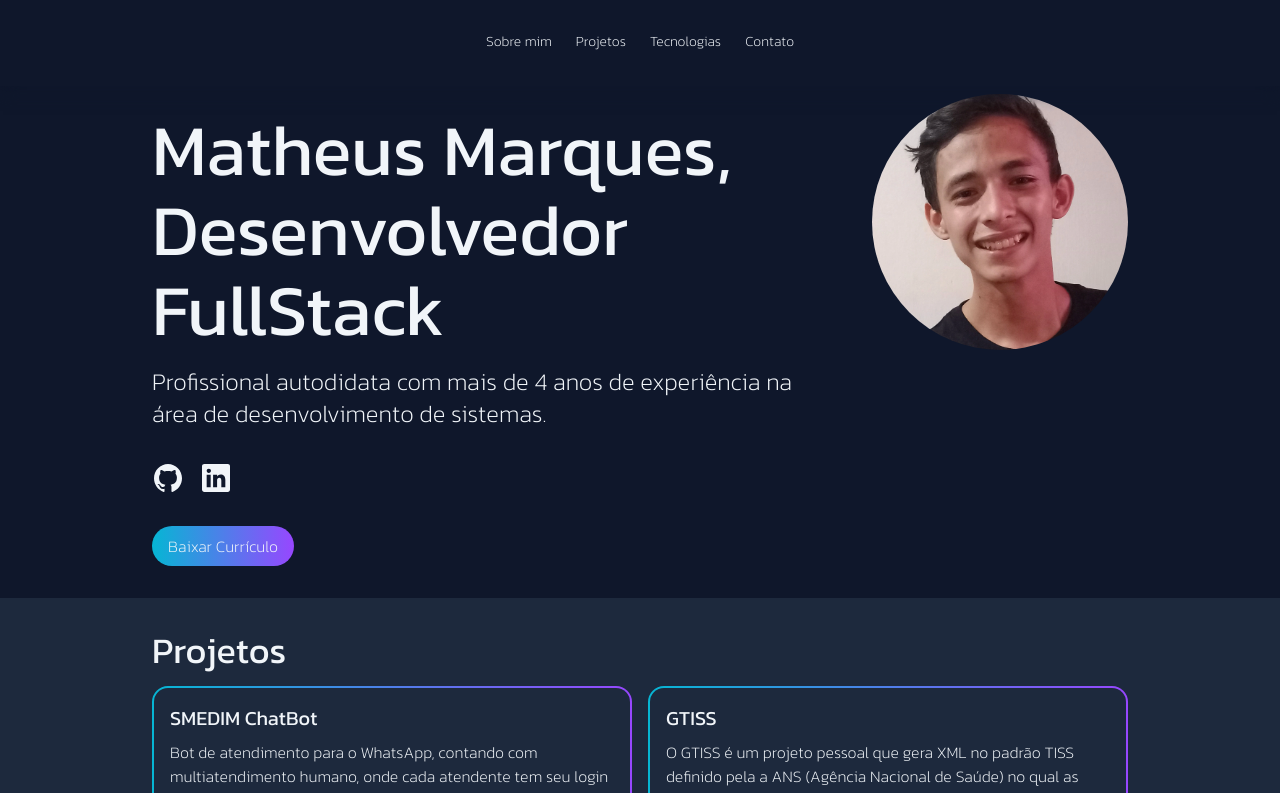
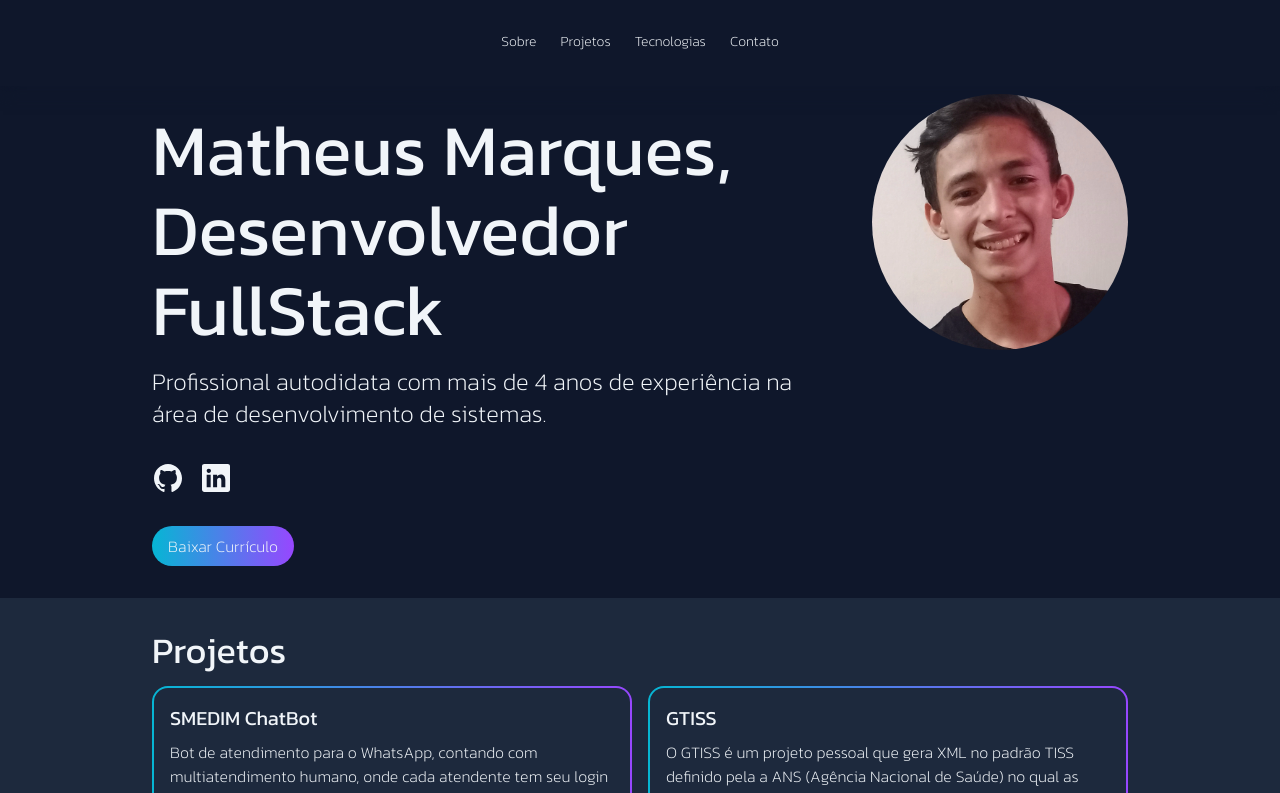
Before and after one commit to matheuspbmarques/portfolio, a Next.js app: page / in a window 1280 px wide. Shown: the top 793 px of the page. Built offline with nearby package versions, Linux system fonts and the light colour scheme.

Commit message:
ref: change about section from 'Sobre mim' to 'Sobre'

```diff
--- a/configs/sectionsList.ts
+++ b/configs/sectionsList.ts
@@ -13,7 +13,7 @@ interface SelectionListProps {
 
 const sectionsList: Array<SelectionListProps> = [
   {
-    nameInHeader: "Sobre mim",
+    nameInHeader: "Sobre",
     sectionId: "about",
     sectionComponent: About,
   },
```
